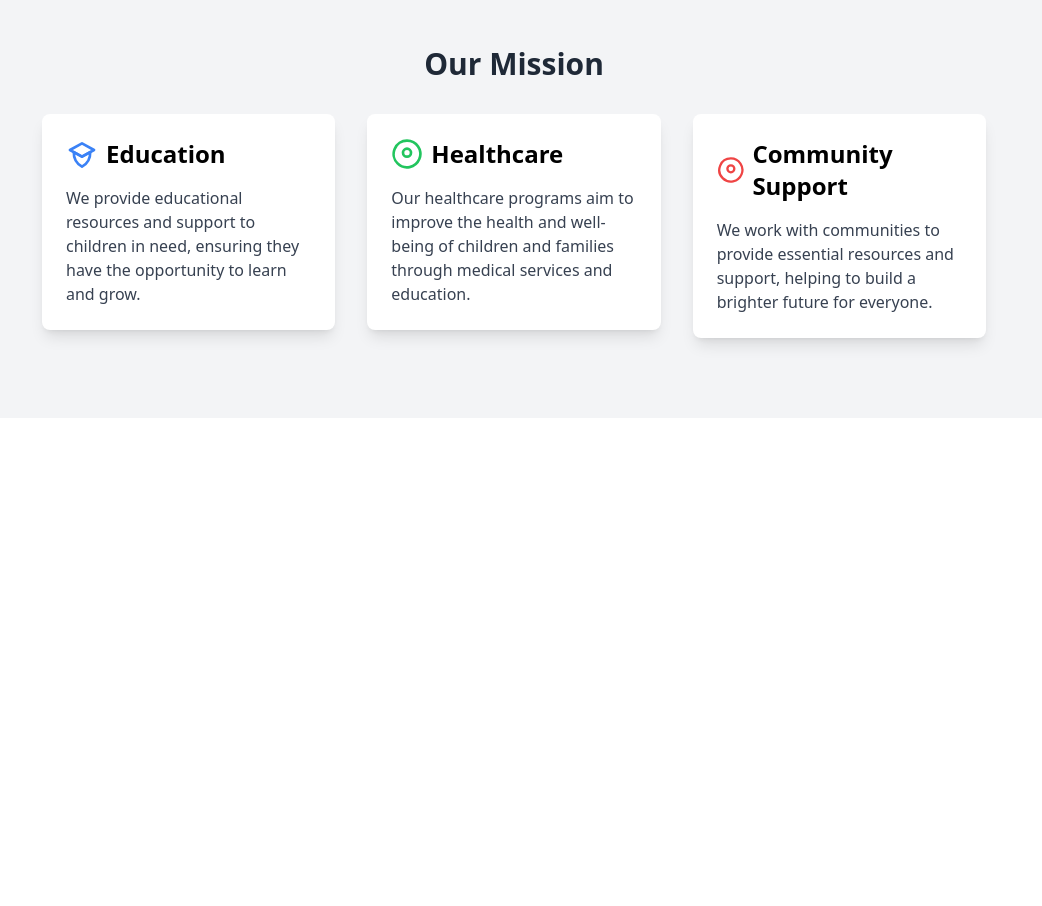
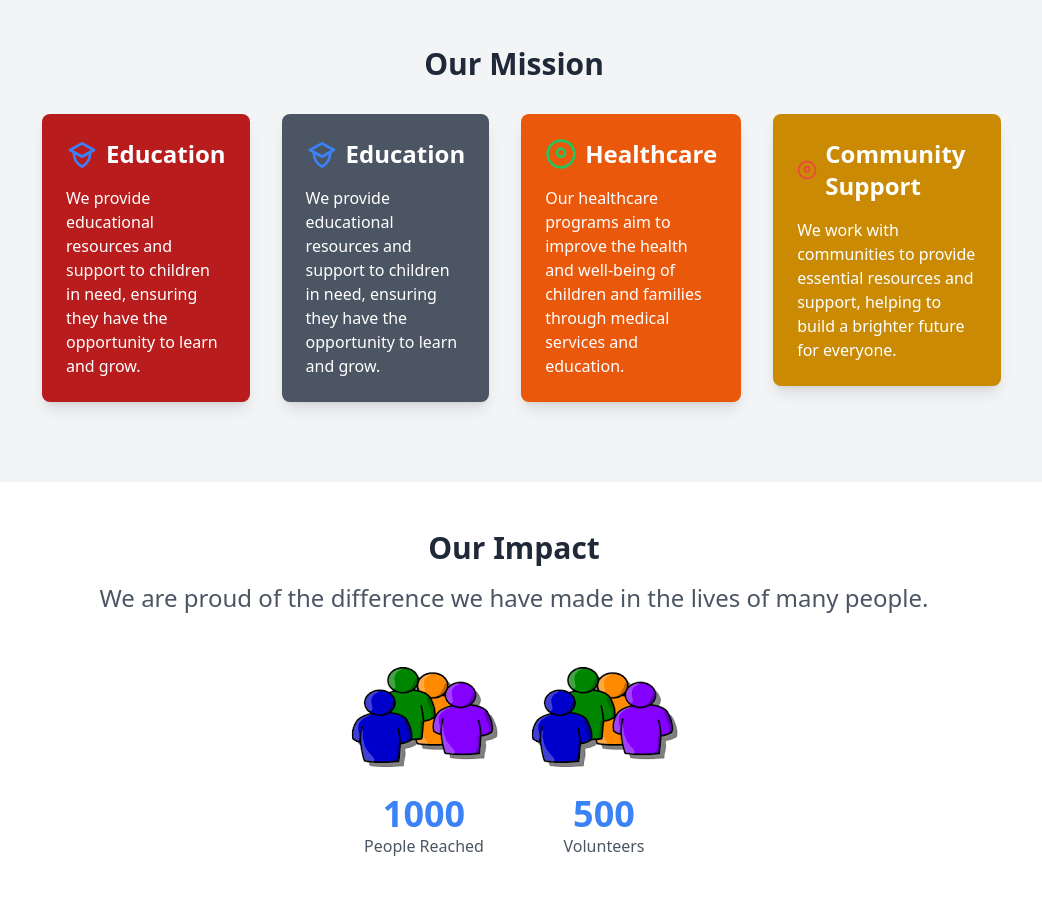
Before and after one commit to Tiisu/Dreams-Foundation, a website: page index.html in a window 1280 px wide. Shown: the part 866-1772 px from the top of the page, without its empty margins (126-1168 px from the left). Before the commit the page ends 1284 px from the top, so only its background shows below. Drawn offline with nearby package versions, Linux system fonts and the light colour scheme.

Commit message:
made some updates

```diff
--- a/index.html
+++ b/index.html
@@ -115,49 +115,102 @@
             <div class="swiper-button-prev"></div>
         </div>
     </section>
+
     <section class="py-12 bg-gray-100">
         <div class="container mx-auto px-4">
             <h2 class="text-3xl font-bold text-center text-gray-800 mb-8">Our Mission</h2>
-            <div class="flex flex-wrap -mx-4">
+            <div class="flex flex-col flex-nowrap md:flex-row -mx-4">
                 <div class="w-full md:w-1/3 px-4 mb-8">
-                    <div class="bg-white p-6 rounded-lg shadow-lg">
+                    <div class="bg-red-700 p-6 rounded-lg shadow-lg">
                         <div class="flex items-center mb-4">
                             <svg class="w-8 h-8 text-blue-500 mr-2" fill="none" stroke="currentColor" viewBox="0 0 24 24" xmlns="http://www.w3.org/2000/svg">
                                 <path stroke-linecap="round" stroke-linejoin="round" stroke-width="2" d="M12 14l9-5-9-5-9 5 9 5z"></path>
                                 <path stroke-linecap="round" stroke-linejoin="round" stroke-width="2" d="M12 14l6.16-3.422A12.083 12.083 0 0112 21.5a12.083 12.083 0 01-6.16-10.922L12 14z"></path>
                             </svg>
-                            <h3 class="text-2xl font-bold">Education</h3>
+                            <h3 class="text-2xl font-bold text-white">Education</h3>
                         </div>
-                        <p class="text-gray-700">We provide educational resources and support to children in need, ensuring they have the opportunity to learn and grow.</p>
+                        <p class="text-white">We provide educational resources and support to children in need, ensuring they have the opportunity to learn and grow.</p>
                     </div>
                 </div>
                 <div class="w-full md:w-1/3 px-4 mb-8">
-                    <div class="bg-white p-6 rounded-lg shadow-lg">
+                    <div class="bg-gray-600 p-6 rounded-lg shadow-lg">
+                        <div class="flex items-center mb-4">
+                            <svg class="w-8 h-8 text-blue-500 mr-2" fill="none" stroke="currentColor" viewBox="0 0 24 24" xmlns="http://www.w3.org/2000/svg">
+                                <path stroke-linecap="round" stroke-linejoin="round" stroke-width="2" d="M12 14l9-5-9-5-9 5 9 5z"></path>
+                                <path stroke-linecap="round" stroke-linejoin="round" stroke-width="2" d="M12 14l6.16-3.422A12.083 12.083 0 0112 21.5a12.083 12.083 0 01-6.16-10.922L12 14z"></path>
+                            </svg>
+                            <h3 class="text-2xl font-bold text-white">Education</h3>
+                        </div>
+                        <p class="text-white">We provide educational resources and support to children in need, ensuring they have the opportunity to learn and grow.</p>
+                    </div>
+                </div>
+                <div class="w-full md:w-1/3 px-4 mb-8">
+                    <div class="bg-orange-600 p-6 rounded-lg shadow-lg">
                         <div class="flex items-center mb-4">
                             <svg class="w-8 h-8 text-green-500 mr-2" fill="none" stroke="currentColor" viewBox="0 0 24 24" xmlns="http://www.w3.org/2000/svg">
                                 <path stroke-linecap="round" stroke-linejoin="round" stroke-width="2" d="M12 8c-1.657 0-3 1.343-3 3s1.343 3 3 3 3-1.343 3-3-1.343-3-3-3z"></path>
                                 <path stroke-linecap="round" stroke-linejoin="round" stroke-width="2" d="M12 2a10 10 0 00-7.071 17.071A10 10 0 1012 2z"></path>
                             </svg>
-                            <h3 class="text-2xl font-bold">Healthcare</h3>
+                            <h3 class="text-2xl font-bold text-white">Healthcare</h3>
                         </div>
-                        <p class="text-gray-700">Our healthcare programs aim to improve the health and well-being of children and families through medical services and education.</p>
+                        <p class="text-white">Our healthcare programs aim to improve the health and well-being of children and families through medical services and education.</p>
                     </div>
                 </div>
                 <div class="w-full md:w-1/3 px-4 mb-8">
-                    <div class="bg-white p-6 rounded-lg shadow-lg">
+                    <div class="bg-yellow-600 p-6 rounded-lg shadow-lg md:hidden lg:block">
                         <div class="flex items-center mb-4">
                             <svg class="w-8 h-8 text-red-500 mr-2" fill="none" stroke="currentColor" viewBox="0 0 24 24" xmlns="http://www.w3.org/2000/svg">
                                 <path stroke-linecap="round" stroke-linejoin="round" stroke-width="2" d="M12 8c-1.657 0-3 1.343-3 3s1.343 3 3 3 3-1.343 3-3-1.343-3-3-3z"></path>
                                 <path stroke-linecap="round" stroke-linejoin="round" stroke-width="2" d="M12 2a10 10 0 00-7.071 17.071A10 10 0 1012 2z"></path>
                             </svg>
-                            <h3 class="text-2xl font-bold">Community Support</h3>
+                            <h3 class="text-2xl font-bold text-white">Community Support</h3>
                         </div>
-                        <p class="text-gray-700">We work with communities to provide essential resources and support, helping to build a brighter future for everyone.</p>
+                        <p class="text-white">We work with communities to provide essential resources and support, helping to build a brighter future for everyone.</p>
                     </div>
                 </div>
             </div>
         </div>
     </section>
+    <section class="py-12 bg-white">
+        <div class="container mx-auto px-4 text-center">
+            <h2 class="text-3xl font-bold text-gray-800 mb-4">Our Impact</h2>
+            <p class="text-2xl text-gray-600 mb-8">We are proud of the difference we have made in the lives of many people.</p>
+            <div class="flex justify-center space-x-8">
+                <div>
+                    <img src="./assets/images/people.png" alt="">
+                    <h3 class="text-4xl font-bold text-blue-500" id="people-reached">0</h3>
+                    <p class="text-gray-600">People Reached</p>
+                </div>
+                <div>
+                    <img src="./assets/images/people.png" alt="">
+                    <h3 class="text-4xl font-bold text-blue-500" id="volunteers">0</h3>
+                    <p class="text-gray-600">Volunteers</p>
+                </div>
+            </div>
+            <script>
+                function animateCounter(id, start, end, duration) {
+                    let obj = document.getElementById(id);
+                    let current = start;
+                    let range = end - start;
+                    let increment = end > start ? 1 : -1;
+                    let stepTime = Math.abs(Math.floor(duration / range));
+                    let timer = setInterval(function() {
+                        current += increment;
+                        obj.textContent = current;
+                        if (current == end) {
+                            clearInterval(timer);
+                        }
+                    }, stepTime);
+                }
+
+                document.addEventListener('DOMContentLoaded', function() {
+                    animateCounter('people-reached', 0, 1000, 5000);
+                    animateCounter('volunteers', 0, 500, 3000);
+                });
+            </script>
+        </div>
+    </section>
+
 
 
     <!-- Swiper JS -->
```
Also changed, not shown: assets/images/image i.jpg (added), assets/images/people.png (added), src/output.css.
